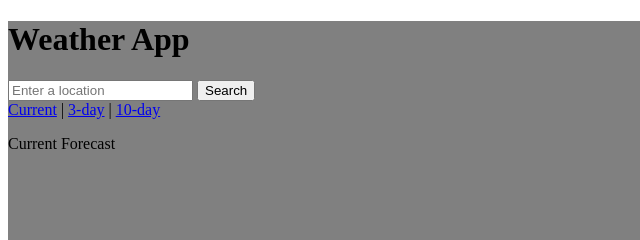
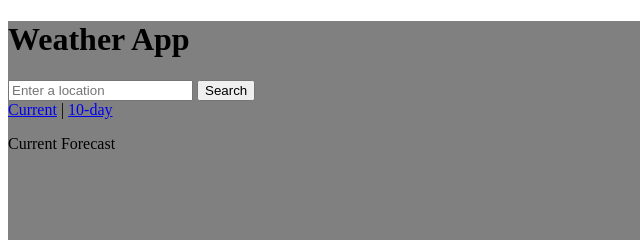
Before and after one commit to tw3080/angular-capstone, a website: page app/index.html in a window 1280 px wide. Shown: the top 240 px of the page, 0-640 px from the left. Drawn offline with nearby package versions, Linux system fonts and the light colour scheme; some packages are replaced by stand-ins of ours; a script that the page names is missing.

Commit message:
removed link to 3-day forecast (planning on omitting that part of the project completely)

```diff
--- a/app/nav.html
+++ b/app/nav.html
@@ -1,5 +1,4 @@
 <nav>
     <a ng-href="#/">Current</a> |
-    <a ng-href="#/3-day">3-day</a> |
     <a ng-href="#/10-day">10-day</a>
 </nav>
```
